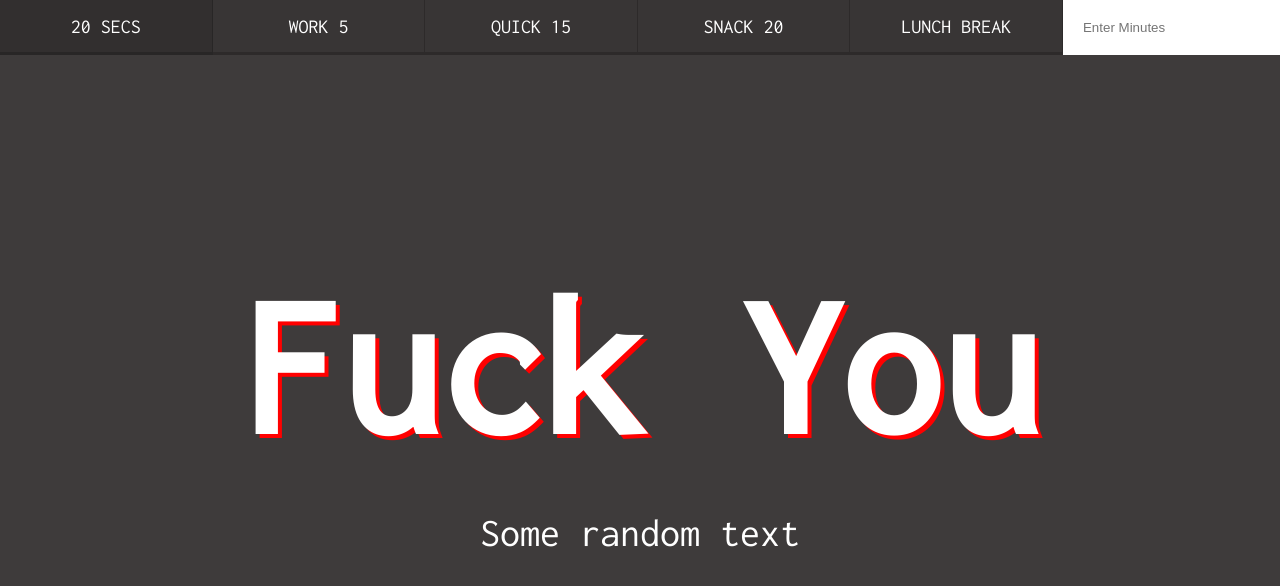
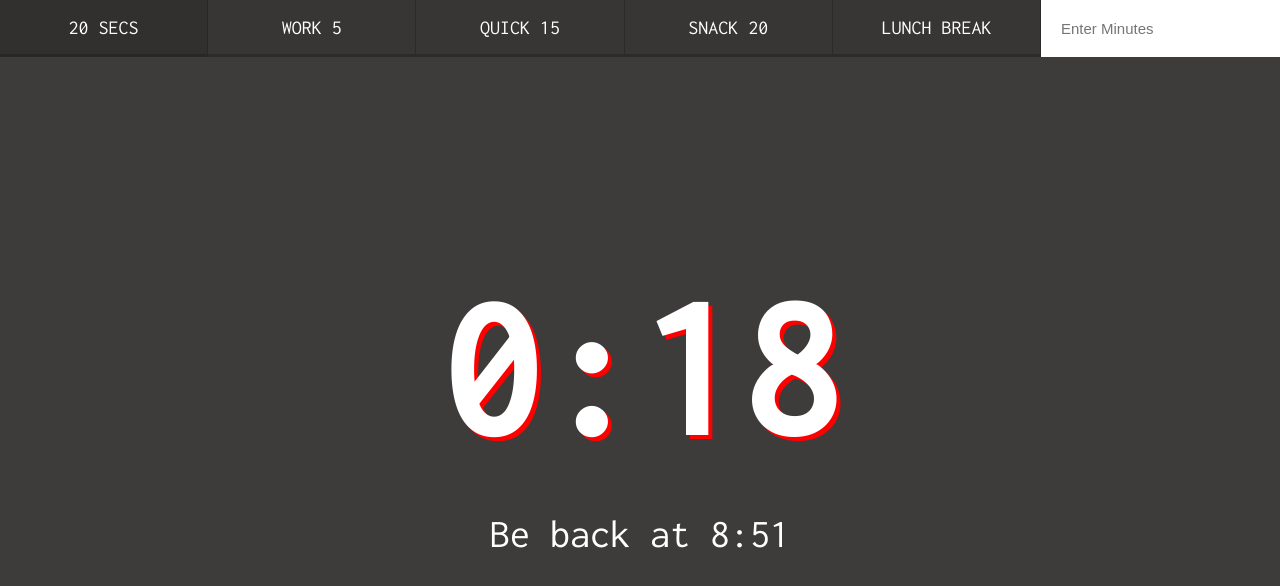
Before and after one commit to sagarmittal1/JavaScript30, a plain HTML site: page 29-Countdown-Timer/index.html in a window 1280 px wide. Both pictures are taken after a click on the button "20 SECS". Drawn offline with Linux system fonts and the light colour scheme.

Commit message:
made countdown timer project & added readme

```diff
--- a/29-Countdown-Timer/index.html
+++ b/29-Countdown-Timer/index.html
@@ -7,26 +7,28 @@
   <meta name="viewport" content="width=device-width, initial-scale=1.0">
   <title>Countdown Timer</title>
   <link rel="stylesheet" href="style.css">
+  <link rel="shortcut icon" href="./assets/stopwatch.png" type="image/x-icon">
   <script src="main.js" defer></script>
 </head>
 
 <body>
   <div class="timer">
     <div class="timer__controls">
-      <button data-time="20" class="timer__button color">20 Secs</button>
-      <button data-time="300" class="timer__button color">Work 5</button>
-      <button data-time="900" class="timer__button color">Quick 15</button>
-      <button data-time="1200" class="timer__button color">Snack 20</button>
-      <button data-time="3600" class="timer__button color">Lunch Break</button>
+      <button data-time="20" class="timer__button">20 Secs</button>
+      <button data-time="300" class="timer__button">Work 5</button>
+      <button data-time="900" class="timer__button">Quick 15</button>
+      <button data-time="1200" class="timer__button">Snack 20</button>
+      <button data-time="3600" class="timer__button">Lunch Break</button>
       <form name="customForm" id="custom">
         <input type="text" name="minutes" placeholder="Enter Minutes">
       </form>
     </div>
     <div class="display">
-      <h1 class="display__time-left">Fuck You</h1>
-      <p class="display__end-time">Some random text</p>
+      <h1 class="display__time-left"></h1>
+      <p class="display__end-time"></p>
     </div>
   </div>
+  <audio class="alert" src="./assets/alert.mp3" hidden></audio>
 </body>
 
 </html>
--- a/29-Countdown-Timer/main.js
+++ b/29-Countdown-Timer/main.js
@@ -0,0 +1,56 @@
+let countDown;
+const displayTime = document.querySelector('.display__time-left');
+const endTime = document.querySelector('.display__end-time');
+const buttons = document.querySelectorAll('[data-time]');
+const alert = document.querySelector('.alert');
+
+function timer(seconds) {
+    clearInterval(countDown);
+
+    const now = Date.now();
+    const then = now + (seconds*1000);
+    displayTimeLeft(seconds);
+    displayEndTime(then);
+
+    countDown = setInterval(() => {
+        const secondsLeft = Math.round((then - Date.now())/1000);
+        if(secondsLeft < 0) {
+            alert.currentTime = 0;
+            alert.play();
+            clearInterval(countDown);
+            return;
+        }
+        displayTimeLeft(secondsLeft);
+    }, 1000);
+}
+
+function displayTimeLeft(seconds) {
+    const minutes = Math.floor(seconds/60);
+    const remainderSeconds = seconds%60;
+    // if remaining seconds are less than 10 then add 0 before it.
+    const display = `${minutes}:${remainderSeconds < 10 ? '0' : ''}${remainderSeconds}`;
+    document.title = `Time Left: ${display}`;
+    displayTime.textContent = display;
+}
+
+function displayEndTime(timestamp) {
+    const end = new Date(timestamp);
+    const hours = end.getHours();
+    const minutes = end.getMinutes();
+    const adjustHours = hours > 12 ? hours - 12 : hours;
+    endTime.textContent = `Be back at ${adjustHours}:${minutes < 10 ? '0':''}${minutes}`;
+}
+
+function startTimer() {
+    const seconds = parseInt(this.dataset.time);
+    timer(seconds);
+}
+
+buttons.forEach(button => button.addEventListener('click', startTimer));
+
+document.customForm.addEventListener('submit', function(e) {
+    e.preventDefault();
+    const minutes = parseInt(this.minutes.value);
+    timer(minutes*60);
+    this.reset();
+})
--- a/29-Countdown-Timer/style.css
+++ b/29-Countdown-Timer/style.css
@@ -55,6 +55,10 @@ body {
   padding: 2rem;
 }
 
+input {
+  font-size: 1.5rem;
+}
+
 .timer__button {
   background: none;
   border: 0;
@@ -82,3 +86,13 @@ body {
   flex-direction: column;
   flex: 1;
 }
+
+/* added for making it responsive */
+@media (max-width: 50rem) {
+  .timer__controls {
+    flex-direction: column;
+  }
+  .display h1{
+    font-size: 15rem;
+  }
+}
```
Also changed, not shown: 29-Countdown-Timer/assets/stopwatch.png (added), 3 other files.
